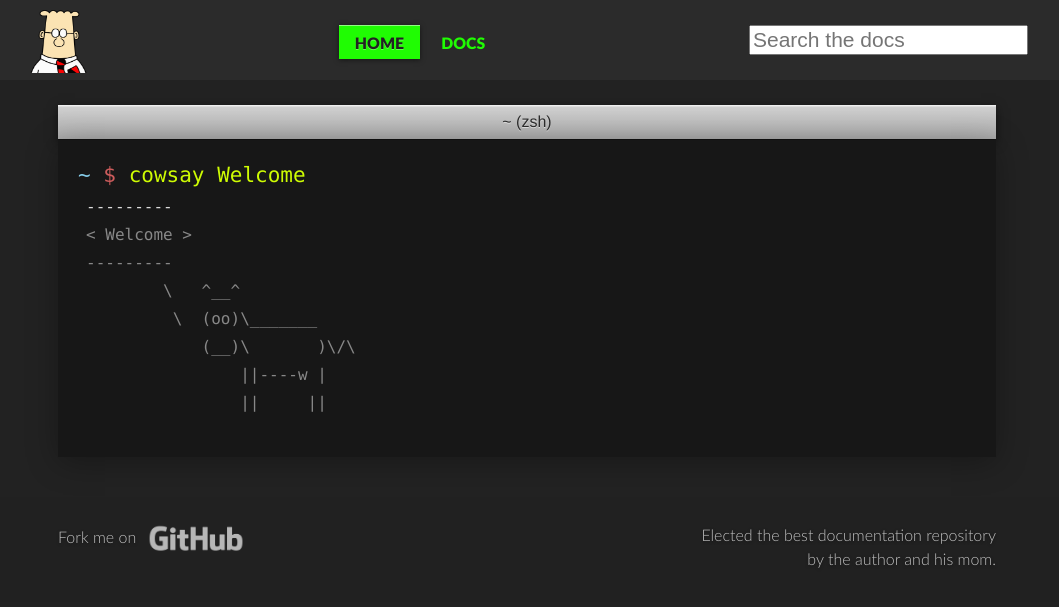
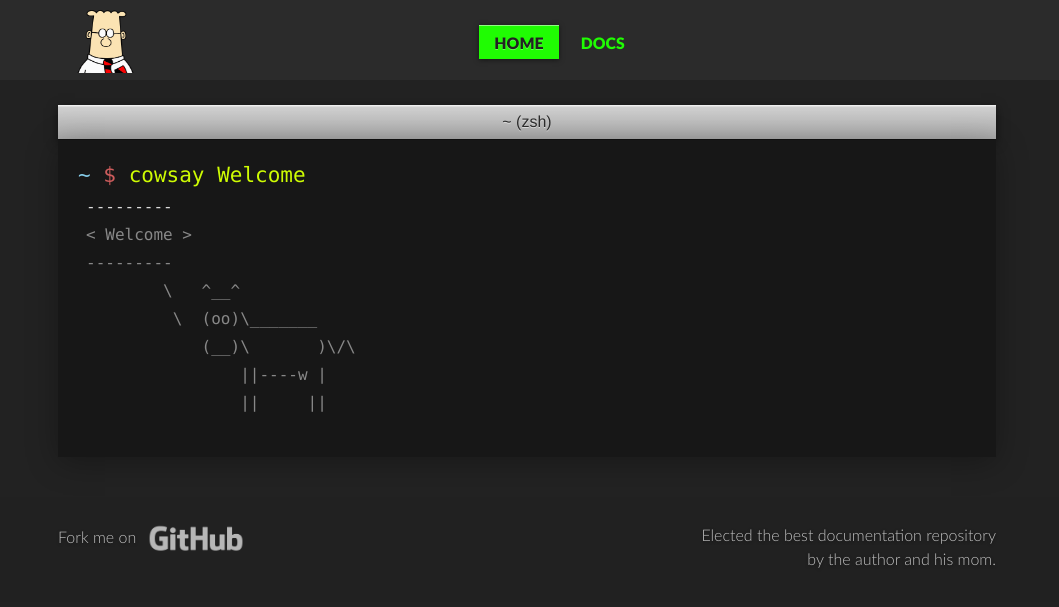
Before and after one commit to luiz1361/luiz1361.github.io, a Jekyll site: the page built from index.html, in a window 1280 px wide. Shown: the top 607 px of the page, without its empty margins (113-1172 px from the left). Built offline with Jekyll 4.4.1, drawn with Linux system fonts in a browser that asks for light colours; nearby versions of some CDN libraries; comment, search, counter and statistics services are not loaded.

Commit message:
Fix unstyled content

```diff
--- a/_includes/search/input.html
+++ b/_includes/search/input.html
@@ -1 +1 @@
-<input type="text" id="docsearch-input" placeholder="Search the docs">
+<input type="hidden" id="docsearch-input">
```
